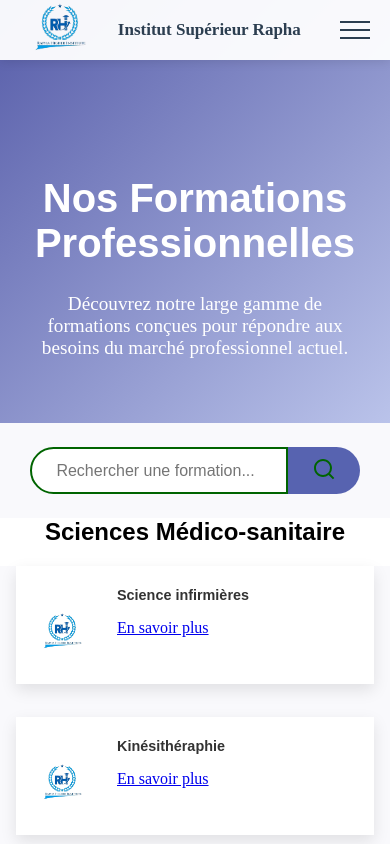
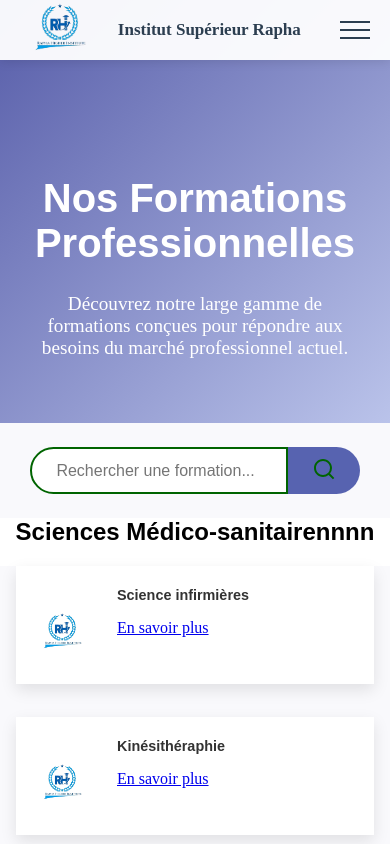
Before and after one commit to djufomene/raphainstitut, a React (Vite) app: page /NosFormations in a window 390 px wide. Built offline with nearby package versions, Linux system fonts and the light colour scheme.

Commit message:
modification du responsive sur NosFormations.jsx

```diff
--- a/src/Pages/NosFormations.jsx
+++ b/src/Pages/NosFormations.jsx
@@ -152,7 +152,7 @@ const NosFormations = () => {
         ) : (
           <>
             <div className="titel1">
-              <h2>Sciences Médico-sanitaire</h2>
+              <h2>Sciences Médico-sanitairennnn</h2>
               <div className="program-grid">
                 {programs.map((title, index) => (
                   <div className="card" key={index}>
```
